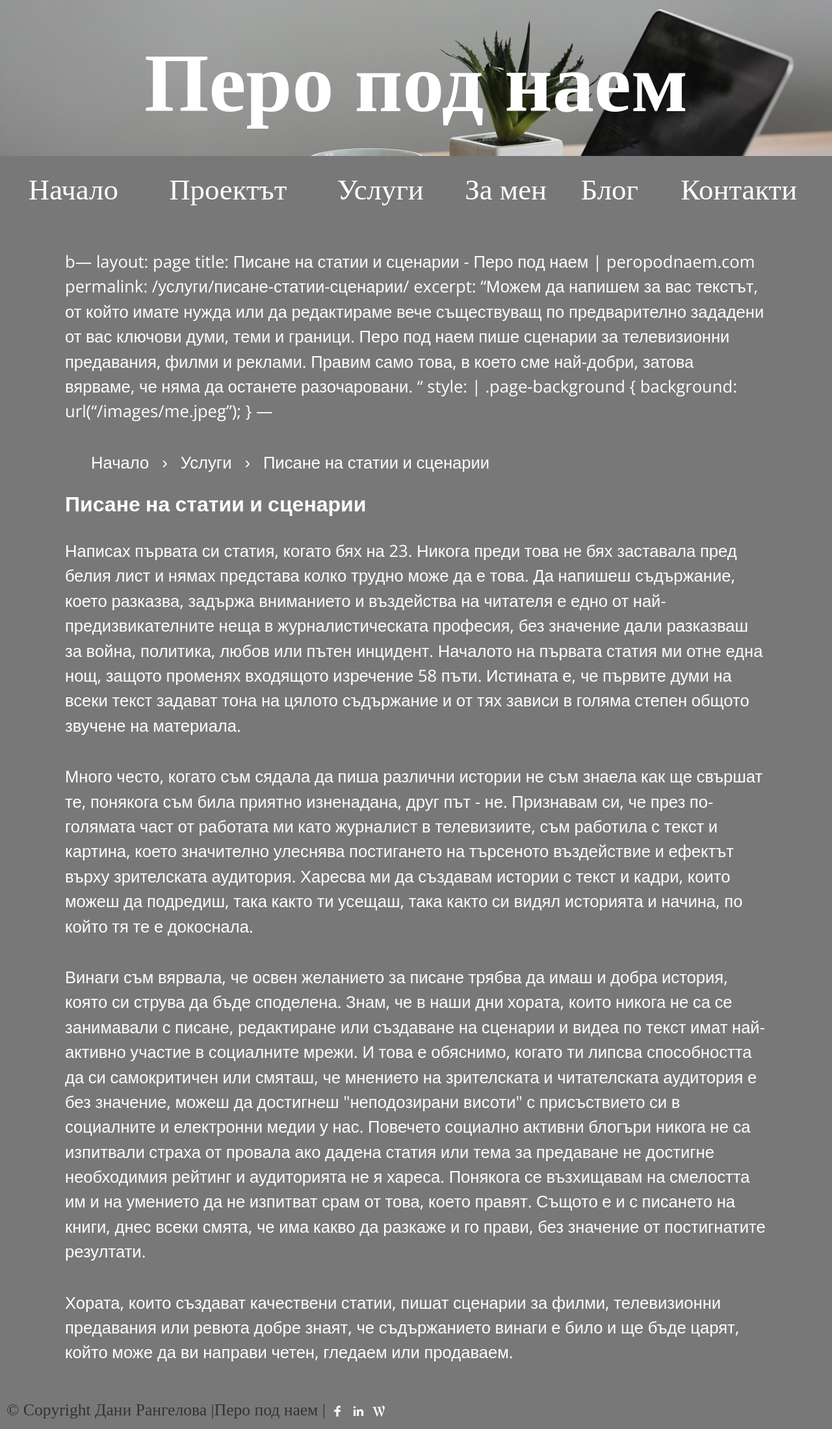
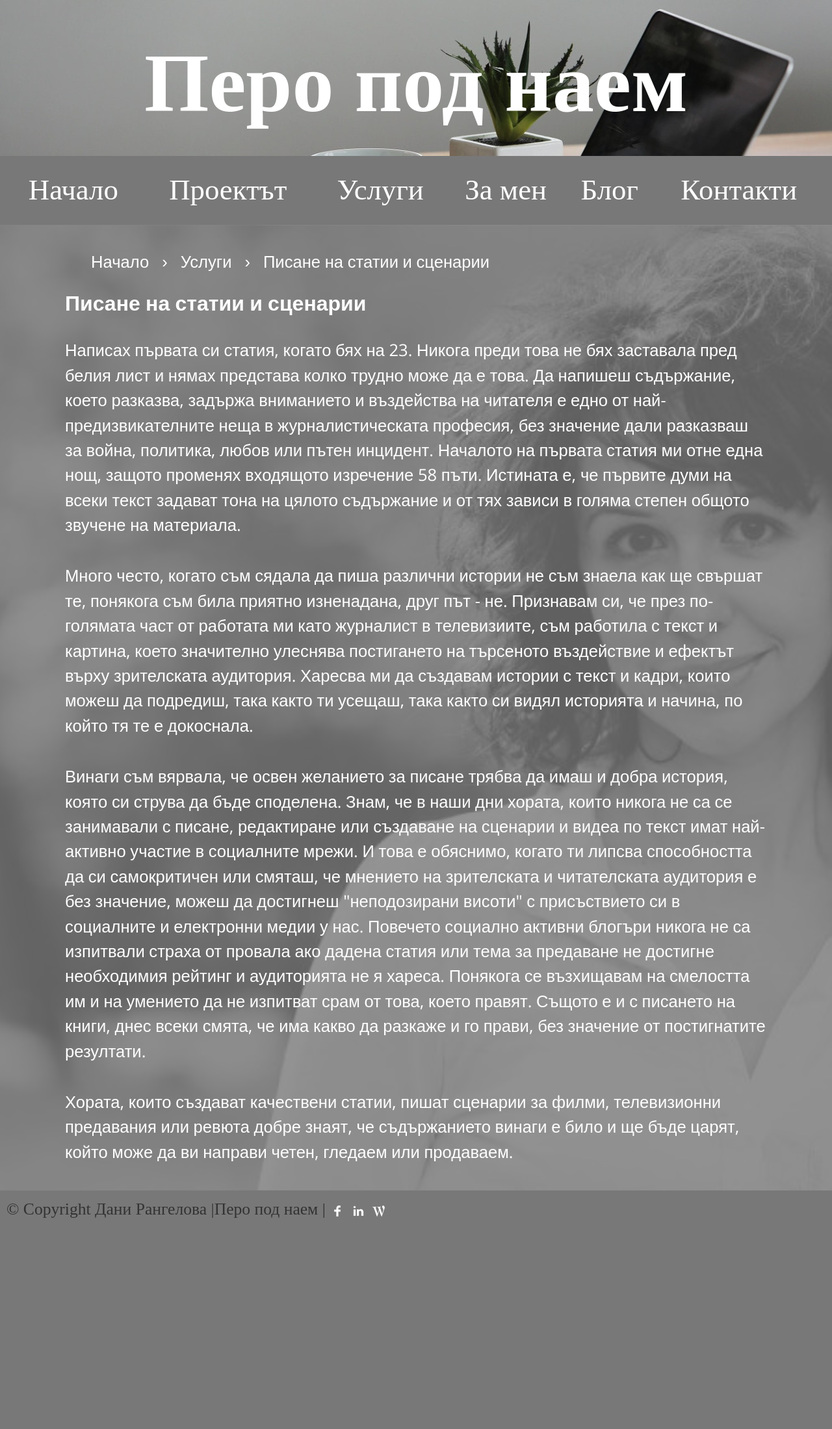
Before and after one commit to peropodnaem/peropodnaem.github.io, a Jekyll site: the page built from pisane-statii-scenarii.md, in a window 1280 px wide. Shown: the whole page at 65% size. Built offline with Jekyll 4.4.1, drawn with Linux system fonts in a browser that asks for light colours; some web fonts are replaced; our own code applies the rules of GitHub Pages for plain Markdown files; after the commit the page ends 1890 px from its top, so only the background shows below that.

Commit message:
Fix header

```diff
--- a/pisane-statii-scenarii.md
+++ b/pisane-statii-scenarii.md
@@ -1,4 +1,4 @@
-b---
+---
 layout: page
 title: Писане на статии и сценарии - Перо под наем | peropodnaem.com
 permalink: /услуги/писане-статии-сценарии/
```
